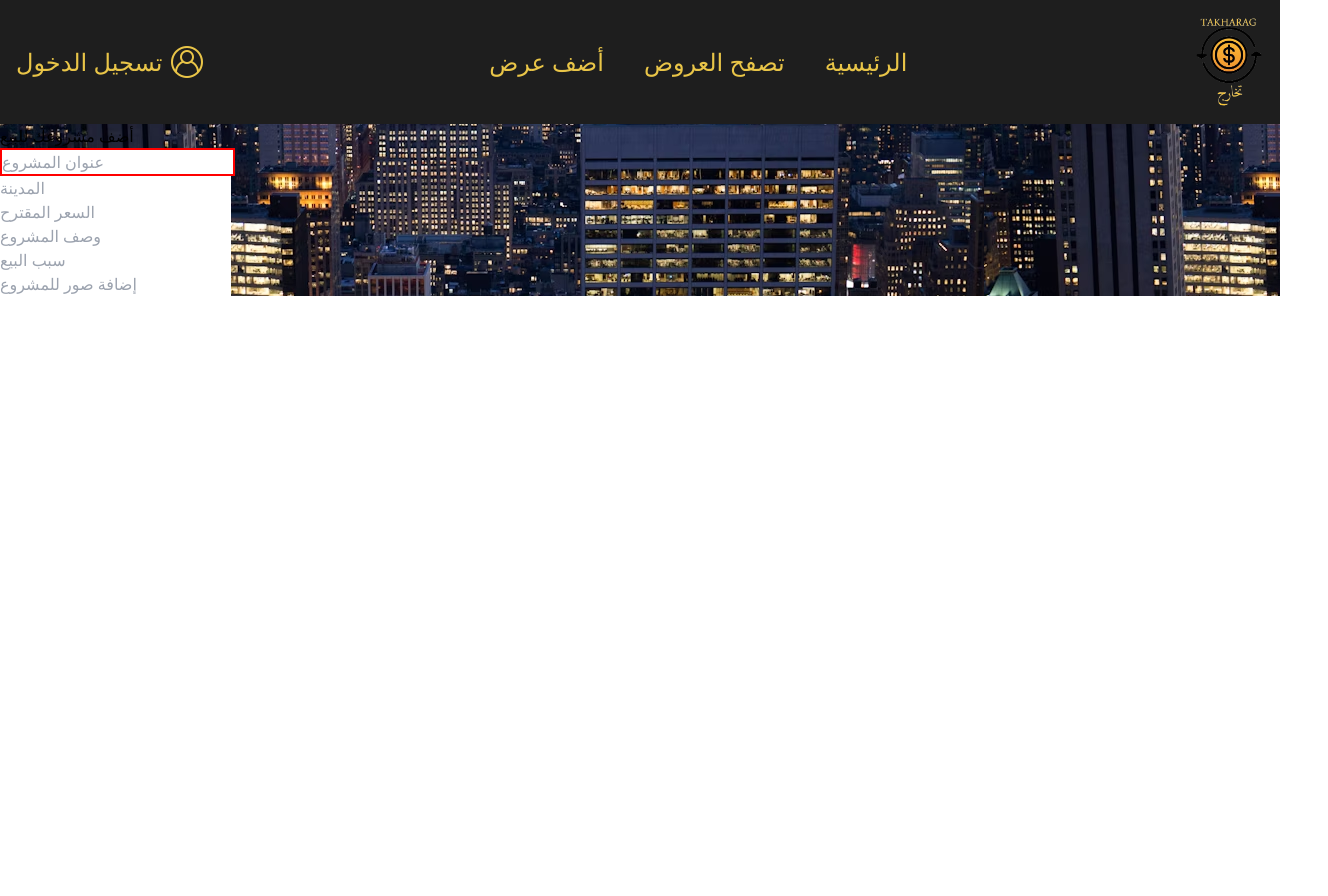
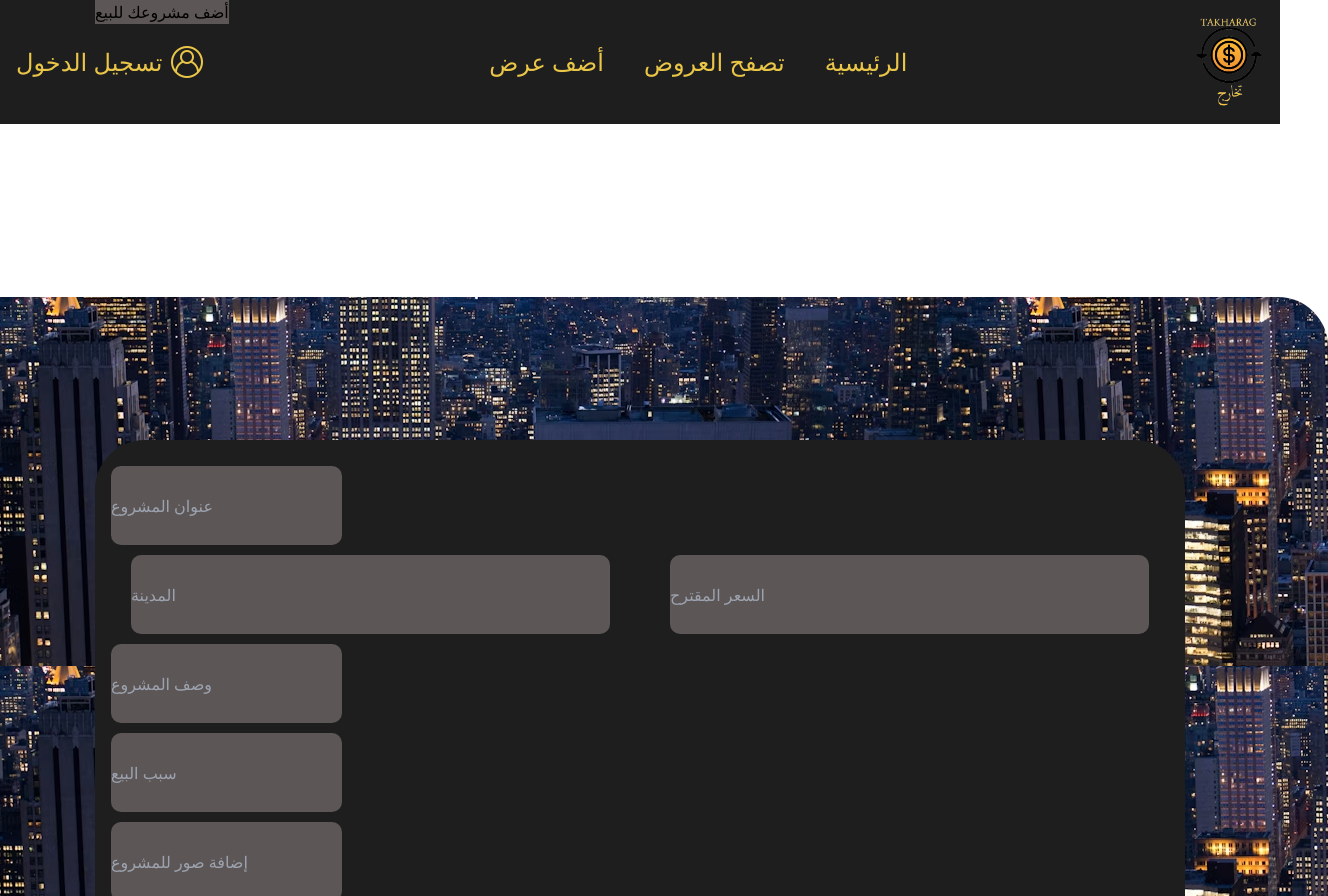
Before and after one commit to malhabbash2000/takharag, a Next.js app: page /addPost in a window 1280 px wide. Shown: the top 896 px of the page, 1328 px wide, since content can reach past the window. Before the commit the page ends 800 px from the top, so only its background shows below. Built offline with nearby package versions, Linux system fonts and the light colour scheme.

Commit message:
feature finish

```diff
--- a/src/app/addPost/page.tsx
+++ b/src/app/addPost/page.tsx
@@ -1,41 +1,45 @@
 import styles from "../page.module.css";
 import Header from "../components/Header";
-import PrimaryImage from "../components/PrimaryImage";
 import Link from "next/link";
 import React from 'react'
 
 function addPost() {
   return (
-    <div className={styles.background}>
-        <Header></Header>
-      <form method="post">
-        <legend>أضف مشروعك للبيع</legend>
-        <div className="mb-4">
+    <div className={`${"flex"} ${"justify-center"} ${"flex-col"} ${"items-center"}`}>
+      <Header></Header>
+    <div className={`${styles.background} ${"flex"} ${"justify-center"} ${"flex-col"} ${"items-center"}`}>
+      <form method="post" className={`${styles["form-add"]}`}>
+        <legend className={`${styles["title-form"]}`}>أضف مشروعك للبيع</legend>
+
+        <div className="m-4">
           {/* proj name */}
             <label htmlFor="projName"></label>
             <input className={styles.input} type="text" id="projName" name="projName" placeholder="عنوان المشروع" />
             <br />
             {/* city */}
+            <div className="flex flex-row gap-5" >
             <label htmlFor="city"></label>
-            <input type="text" id="city" name="city" placeholder="المدينة" />
+            <input className={`${styles.input} w-1/2 h-12`} type="text" id="city" name="city" placeholder="المدينة" />
             <br />
             {/* price */}
             <label htmlFor="price"></label>
-            <input type="text" id="price" name="price" placeholder="السعر المقترح" />
+            <input className={`${styles.input} w-1/2 h-12`} type="text" id="price" name="price" placeholder="السعر المقترح" />
             <br />
+            </div>
             {/* projDesc */}
             <label htmlFor="projDesc"></label>
-            <input type="text" id="projDesc" name="projDesc" placeholder="وصف المشروع" />
+            <input className={`${styles.input} ${"projDesc"}`} type="text" id="projDesc" name="projDesc" placeholder="وصف المشروع" />
             <br />
             {/* sellRes */}
             <label htmlFor="sellRes"></label>
-            <input type="text" id="sellRes" name="sellRes" placeholder="سبب البيع" />
+            <input className={`${styles.input} ${"sellRes"}`} type="text" id="sellRes" name="sellRes" placeholder="سبب البيع" />
             <br />
             {/* pic */}
             <label htmlFor="pic"></label>
-            <input type="text" id="pic" name="pic" placeholder="إضافة صور للمشروع" />
+            <input className={`${styles.input} ${"pic"}`} type="text" id="pic" name="pic" placeholder="إضافة صور للمشروع" />
         </div>
       </form>
+    </div>
     </div>
   )
 }
--- a/src/app/page.module.css
+++ b/src/app/page.module.css
@@ -230,8 +230,31 @@
 
 .background {
   background-image: url('/Takharag_BG_Main.png');
+  margin-top: 173px;
+  margin-bottom: 173px;
+  height: 1289px;
+  width: 1375px;
+  border-radius: 50px;
+
 }
 
 .input {
-  border: 2px solid red;
+  border-radius: 10px;
+  margin-top: 10px;
+  /* width: 1004px; */
+  height: 79px;
+  background-color: #5D5656;
 }
+
+.title-form {
+  background-color: #5D5656;
+  position: fixed;
+  top: 0;
+}
+
+.form-add {
+  background-color: #1E1E1E;
+  width: 1090px;
+  height: 1002px;
+  border-radius: 50px;
+}
```
